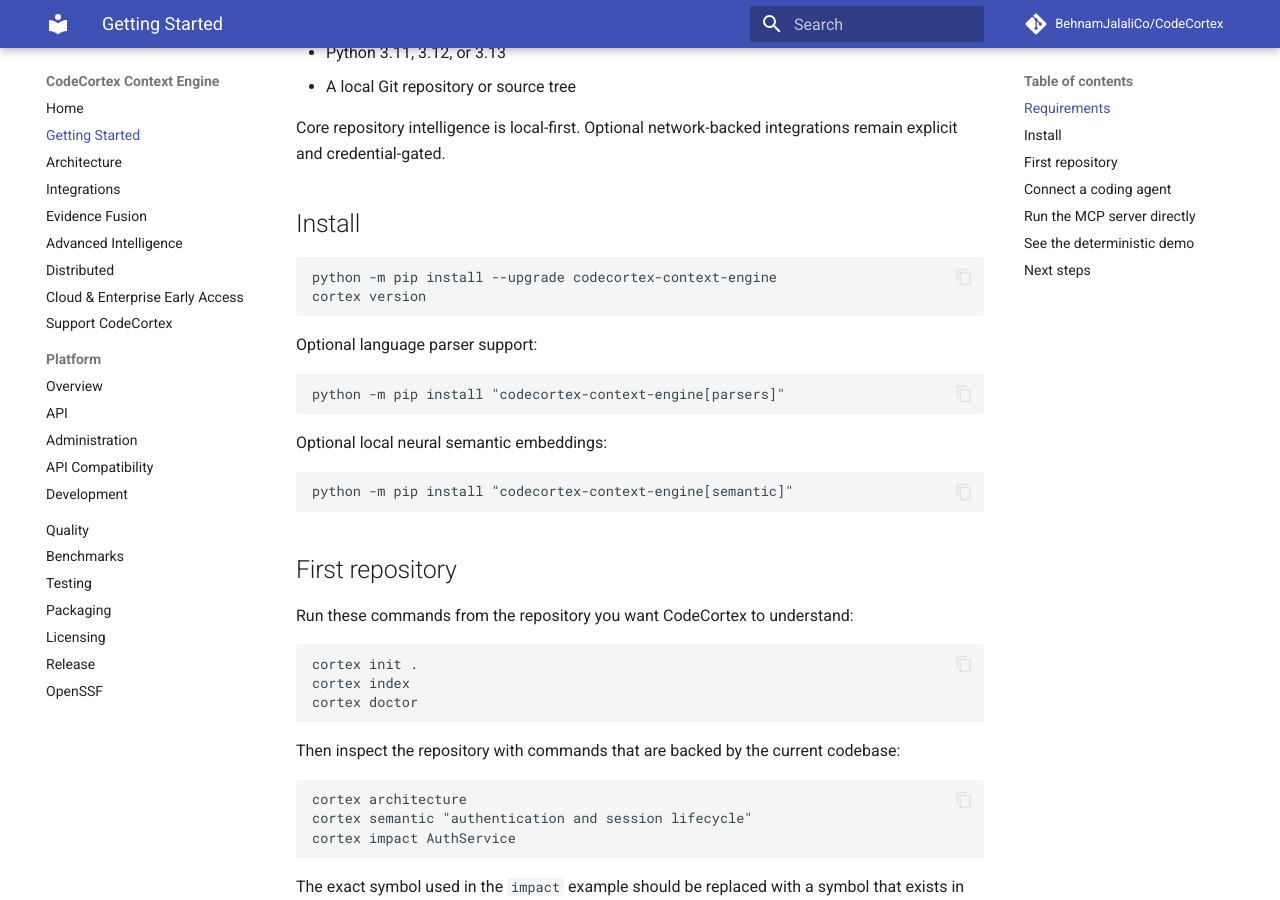
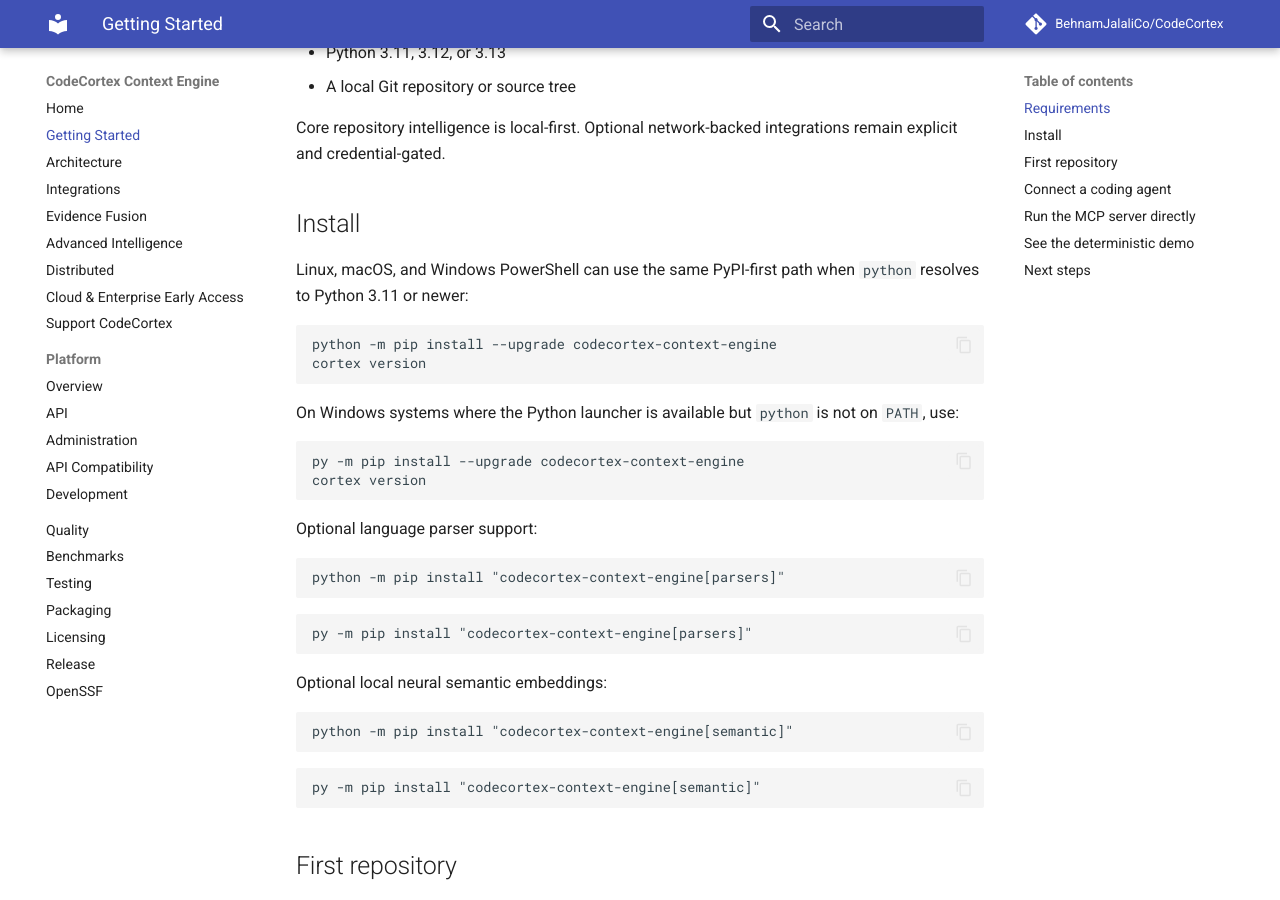
Before and after one commit to BehnamJalaliCo/CodeCortex, an MkDocs documentation site: the page built from docs/GETTING_STARTED.md, in a window 1280 px wide and 900 px high, scrolled down 333 px. Built offline with MkDocs 1.6.1 and Material for MkDocs 9.7.7, drawn with Linux system fonts in a browser that asks for light colours; comment, search, counter and statistics services are not loaded; some of the changed text lies outside the part shown.

Commit message:
chore: apply reviewed maintenance updates (#80)
* chore(deps): update docker build action

* chore(deps): update release container actions

* chore(deps): bump codecov action

* chore(deps): bump CodeQL SARIF upload action

* chore(deps): bump CodeQL action to 4.38.1

* chore(deps-dev): allow sentence-transformers 6.x

* docs: add PowerShell setup snippets

````diff
--- a/docs/GETTING_STARTED.md
+++ b/docs/GETTING_STARTED.md
@@ -11,8 +11,19 @@
 
 ## Install
 
+Linux, macOS, and Windows PowerShell can use the same PyPI-first path when
+`python` resolves to Python 3.11 or newer:
+
 ```bash
 python -m pip install --upgrade codecortex-context-engine
+cortex version
+```
+
+On Windows systems where the Python launcher is available but `python` is not on
+`PATH`, use:
+
+```powershell
+py -m pip install --upgrade codecortex-context-engine
 cortex version
 ```
 
@@ -22,10 +33,18 @@
 python -m pip install "codecortex-context-engine[parsers]"
 ```
 
+```powershell
+py -m pip install "codecortex-context-engine[parsers]"
+```
+
 Optional local neural semantic embeddings:
 
 ```bash
 python -m pip install "codecortex-context-engine[semantic]"
+```
+
+```powershell
+py -m pip install "codecortex-context-engine[semantic]"
 ```
 
 ## First repository
@@ -101,6 +120,13 @@
 python scripts/demo.py
 ```
 
+PowerShell equivalent when using the Windows Python launcher:
+
+```powershell
+py -m pip install -e ".[dev]"
+py scripts/demo.py
+```
+
 The demo uses `examples/demo_project`, indexes it, analyzes `AuthService` impact, routes an evidence request, and prints measured context/trace output. It is designed to avoid fabricated performance claims.
 
 ## Next steps
--- a/pyproject.toml
+++ b/pyproject.toml
@@ -26,7 +26,7 @@
 ]
 
 [project.optional-dependencies]
-semantic = ["sentence-transformers>=3,<6"]
+semantic = ["sentence-transformers>=3,<7"]
 parsers = ["tree-sitter-language-pack>=1.15.8,<2"]
 web = ["fastapi>=0.116,<1", "uvicorn>=0.35,<1"]
 dev = [
````
Also changed, not shown: 5 other files.
